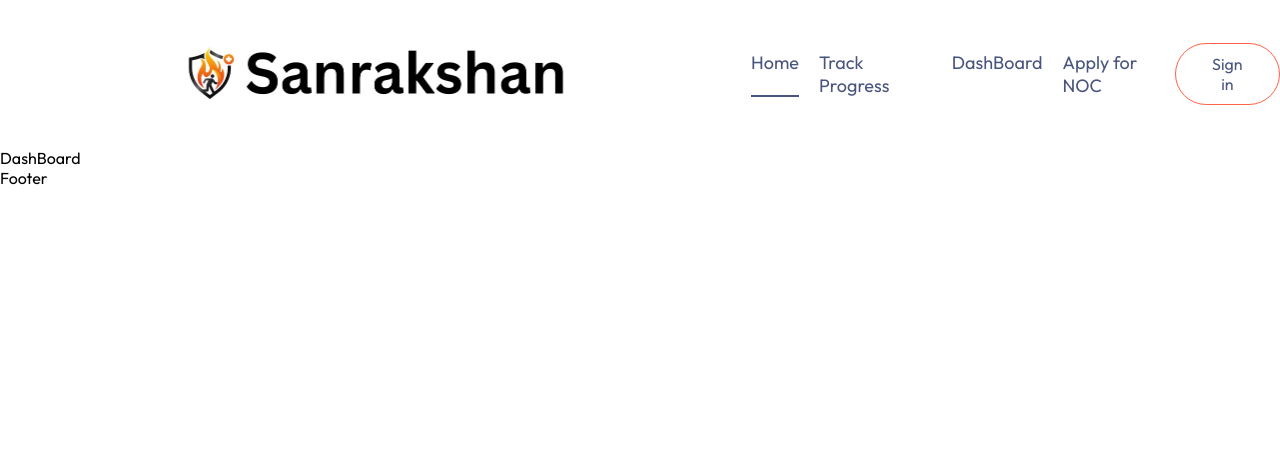
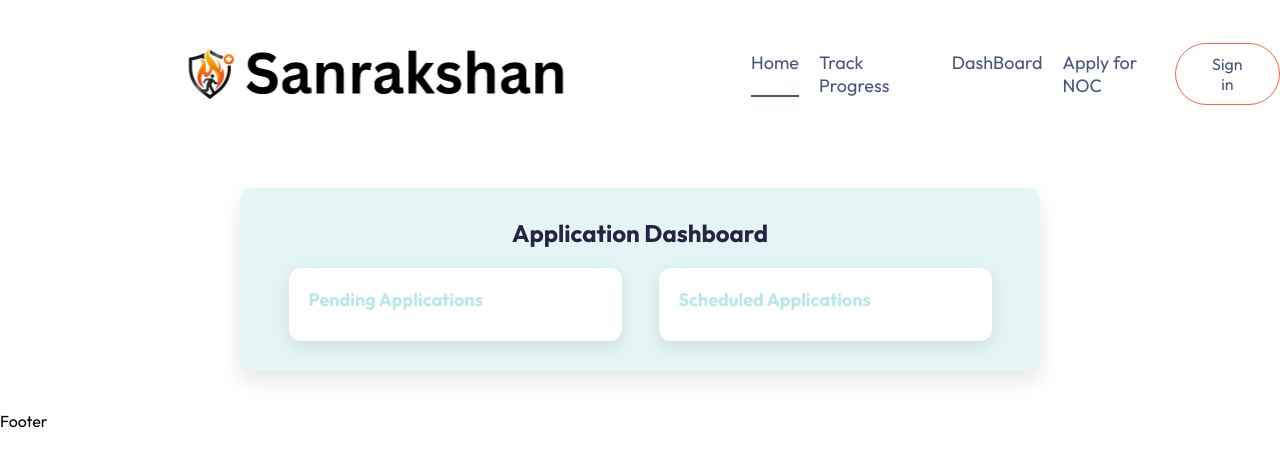
Before and after one commit to AyushSingh-Tomar/Sanrakshan, a React (Vite) app in the folder FrontEnd/: page /dashboard in a window 1280 px wide. Shown: the top 466 px of the page. Built offline with nearby package versions, Linux system fonts and the light colour scheme.

Commit message:
FormChanges

```diff
--- a/FrontEnd/src/Pages/DashBoard/DashBoard.css
+++ b/FrontEnd/src/Pages/DashBoard/DashBoard.css
@@ -0,0 +1,54 @@
+
+.dashboard-container {
+    background-color: #e3f6f5;
+    border-radius: 12px;
+    padding: 30px;
+    max-width: 800px;
+    margin: 40px auto;
+    font-family: 'Segoe UI', Tahoma, Geneva, Verdana, sans-serif;
+    color: #272343;
+    box-shadow: 0 10px 20px rgba(0, 0, 0, 0.1);
+  }
+
+  h2 {
+    text-align: center;
+    color: #272343;
+    margin-bottom: 20px;
+    font-size: 24px;
+  }
+
+  /* Card container styles */
+  .card-container {
+    display: flex;
+    justify-content: space-around;
+    margin-top: 20px;
+  }
+
+  /* Card styles */
+  .card {
+    background-color: #ffffff;
+    border-radius: 12px;
+    padding: 20px;
+    width: 45%;
+    box-shadow: 0 5px 15px rgba(0, 0, 0, 0.1);
+    transition: transform 0.3s ease-in-out, box-shadow 0.3s ease-in-out;
+  }
+
+  .card:hover {
+    transform: translateY(-5px);
+    box-shadow: 0 10px 20px rgba(0, 0, 0, 0.2);
+  }
+
+  h3 {
+    color: #bae8e8;
+    font-size: 18px;
+    margin-bottom: 10px;
+  }
+
+  p {
+    color: #272343;
+    font-size: 36px;
+    font-weight: bold;
+    margin: 0;
+    text-align: center;
+  }
--- a/FrontEnd/src/Pages/DashBoard/DashBoard.jsx
+++ b/FrontEnd/src/Pages/DashBoard/DashBoard.jsx
@@ -1,7 +1,22 @@
-const DashBoard = () => {
+import React from 'react';
+import './DashBoard.css';
+
+const DashBoard = ({ pendingApplications, scheduledApplications }) => {
   return (
-    <div>DashBoard</div>
-  )
-}
+    <div className="dashboard-container">
+      <h2>Application Dashboard</h2>
+      <div className="card-container">
+        <div className="card">
+          <h3>Pending Applications</h3>
+          <p>{pendingApplications}</p>
+        </div>
+        <div className="card">
+          <h3>Scheduled Applications</h3>
+          <p>{scheduledApplications}</p>
+        </div>
+      </div>
+    </div>
+  );
+};
 
-export default DashBoard
+export default DashBoard;
```
Also changed, not shown: FrontEnd/src/assets/search_icon.png (deleted).
